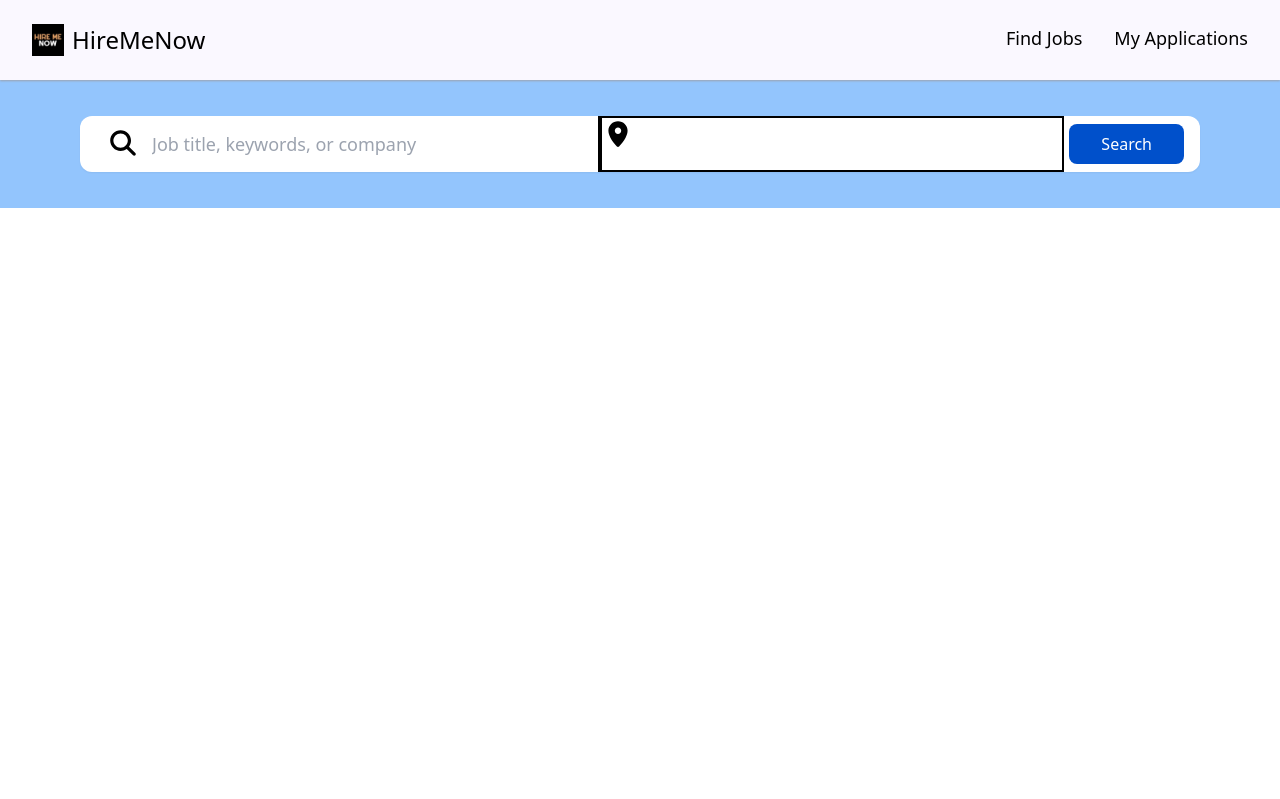
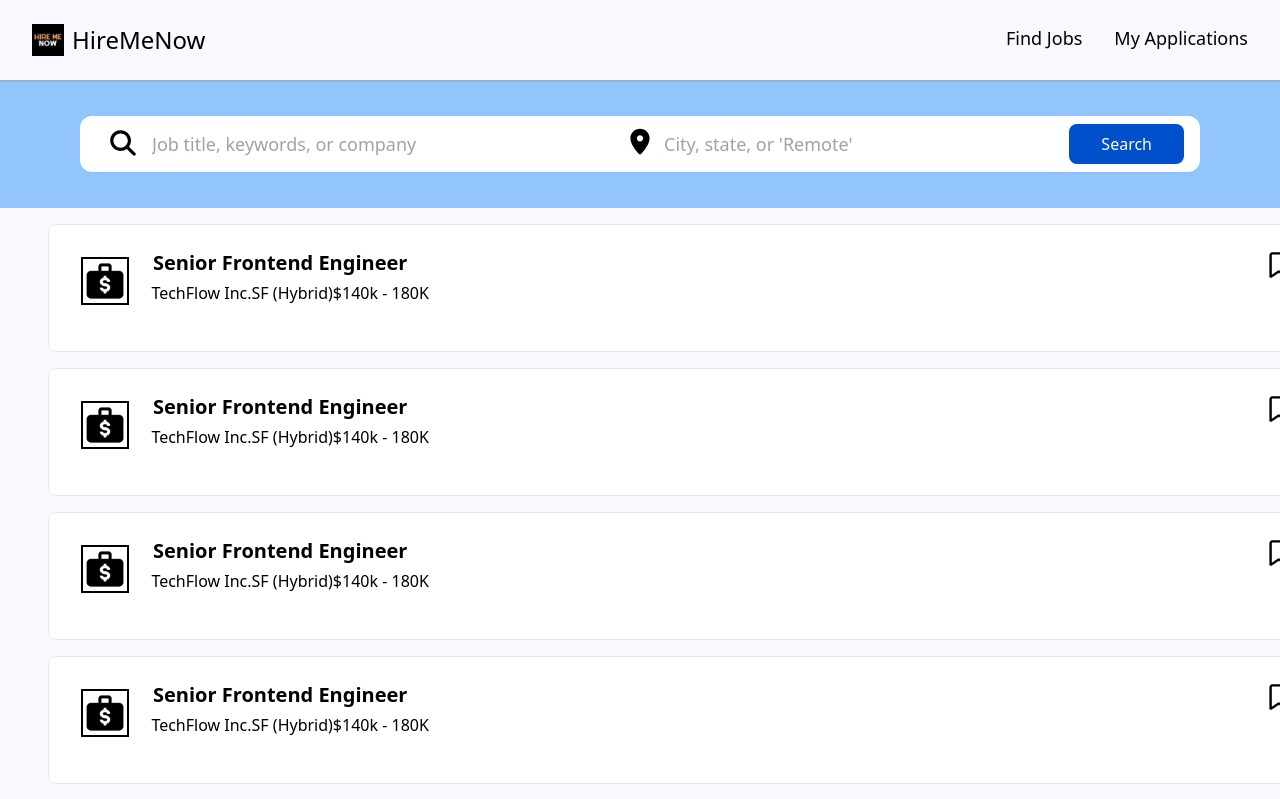
Before and after one commit to VaibhavSain/HireMeNow, a React (Create React App) app in the folder frontend/: page / in a window 1280 px wide. Shown: the top 799 px of the page. Built offline with nearby package versions, Linux system fonts and the light colour scheme.

Commit message:
added the listing

```diff
--- /dev/null
+++ b/frontend/src/components/Card.jsx
@@ -0,0 +1,30 @@
+import React from "react";
+import bookmark from "../assests/bookmark-regular-full.svg";
+import bag from "../assests/bag.png";
+
+function Card() {
+  return (
+    <div className="bg-[#ffffff] cursor-pointer rounded-lg left-[3rem] border-[1px] border-grey-300 relative h-[8rem] w-[80rem]">
+      <img
+        className="h-[3rem] absolute top-[2rem] border-2 border-black left-[2rem] w-[3rem]"
+        src={bag}
+        alt="bag"
+      />
+      <h2 className=" text-xl absolute left-[6.50rem] top-[1.50rem] font-bold">
+        Senior Frontend Engineer
+      </h2>
+      <ul className="absolute flex flex-row left-[6.40rem] top-[3.50rem]">
+        <li>TechFlow Inc.</li>
+        <li>SF (Hybrid)</li>
+        <li>$140k - 180K</li>
+      </ul>
+      <img
+        src={bookmark}
+        className="h-[2rem] cursor-pointer absolute right-[2rem] top-[1.50rem] w-[2rem]"
+        alt="bookmark"
+      />
+    </div>
+  );
+}
+
+export default Card;
--- /dev/null
+++ b/frontend/src/components/Listing.jsx
@@ -0,0 +1,19 @@
+import React from "react";
+import Card from "./Card";
+
+function Listing() {
+  return (
+    <div className="bg-[#faf8ff] max-h-max min-h-[10rem] overflow-scroll pt-4 absolute top-[13rem] left-0 gap-4 flex flex-col  w-full">
+      <Card />
+      <Card />
+      <Card />
+      <Card />
+      <Card />
+      <Card />
+      <Card />
+      <Card />
+    </div>
+  );
+}
+
+export default Listing;
--- a/frontend/src/components/Search.jsx
+++ b/frontend/src/components/Search.jsx
@@ -3,7 +3,7 @@ import locationIcon from "../assests/location.svg";
 import magnifyingIcon from "../assests/magnifying.svg";
 function Search() {
   return (
-    <div className="h-[8rem]  flex items-center justify-center w-full bg-blue-300">
+    <div className="h-[8rem]   flex items-center justify-center w-full bg-blue-300">
       <div className="bg-[#ffffff] relative shadow-sm shadow-grey-300 rounded-xl h-[3.50rem] w-[70rem]">
         <div className="flex relative flex-row h-full">
           <img
@@ -12,15 +12,19 @@ function Search() {
             alt="location-img"
           />
           <input
-            className="absolute text-lg border-r-2 border-black left-[4.50rem]  outline-none h-full w-[28rem]"
+            className="absolute text-lg left-[4.50rem] border-none outline-none h-full w-[28rem]"
             placeholder="Job title, keywords, or company"
           />
         </div>
-        <div className="border-2 flex flex-row absolute left-[32.50rem] w-[29rem] top-0 h-full border-black">
+        <div className=" flex flex-row absolute left-[32.50rem] w-[29rem] top-0 h-full ">
           <img
             src={locationIcon}
-            className="h-[2rem] w-[2rem]"
+            className="h-[2.20rem]  absolute left-[1.50rem] top-[.50rem] w-[2rem]"
             alt="location-img"
+          />
+          <input
+            className="h-full text-lg outline-none absolute w-[25rem] left-[4rem]"
+            placeholder="City, state, or 'Remote'"
           />
         </div>
 
--- a/frontend/src/pages/Jobs.jsx
+++ b/frontend/src/pages/Jobs.jsx
@@ -1,9 +1,11 @@
 import React from "react";
 import Search from "../components/Search";
+import Listing from "../components/Listing";
 function Jobs() {
   return (
     <div className="h-screen w-screen">
       <Search />
+      <Listing />
     </div>
   );
 }
```
Also changed, not shown: frontend/src/assests/bag.png (added), frontend/src/assests/bookmark-regular-full.svg (added).
